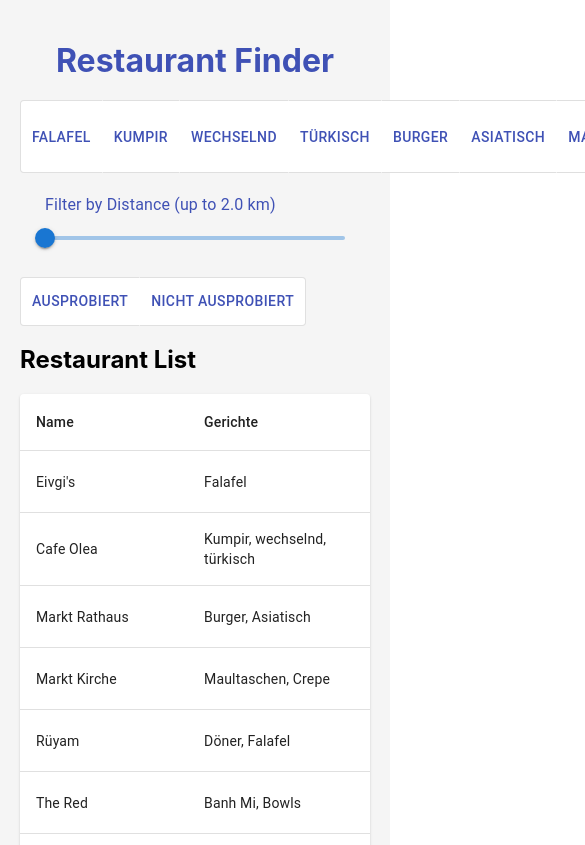
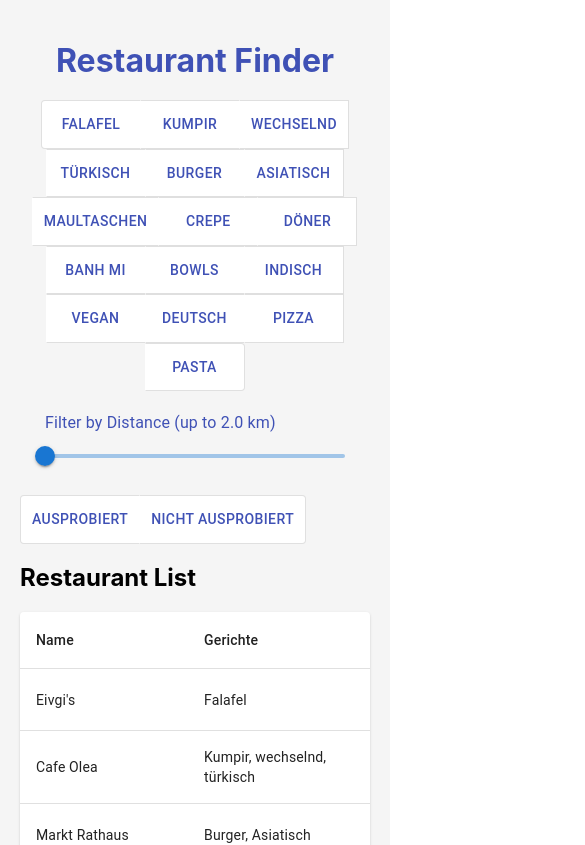
Before and after one commit to JohannesHub/lunch, a React (Create React App) app: page / in a window 390 px wide. Shown: the top 845 px of the page, 585 px wide, since content can reach past the window. Built offline with nearby package versions, Linux system fonts and the light colour scheme.

Commit message:
Make it responsive

```diff
--- a/src/App.tsx
+++ b/src/App.tsx
@@ -55,8 +55,12 @@ const App: React.FC = () => {
   return (
     <div style={{ padding: '20px', backgroundColor: '#f5f5f5', minHeight: '100vh' }}>
       <h1 style={{ textAlign: 'center', marginBottom: '20px', color: '#3f51b5' }}>Restaurant Finder</h1>
-      <Box sx={{ display: 'flex', flexWrap: 'wrap', gap: 1, marginBottom: 2 }}>
-        <ToggleButtonGroup value={selectedDishes} onChange={handleDishChange}>
+      <ToggleButtonGroup
+        value={selectedDishes}
+        onChange={handleDishChange}
+        aria-label="Dish Filter"
+        style={{ display: 'flex', justifyContent: 'center', flexWrap: 'wrap' }}
+      >
         {dishOptions.map((dish, index) => (
           <ToggleButton
             key={index}
@@ -64,14 +68,14 @@ const App: React.FC = () => {
             aria-label={dish}
             style={{
               backgroundColor: selectedDishes.includes(dish) ? '#3f51b5' : '#fff',
-                color: selectedDishes.includes(dish) ? '#fff' : '#3f51b5'
+              color: selectedDishes.includes(dish) ? '#fff' : '#3f51b5',
+              minWidth: '100px', // Mindestbreite für jeden ToggleButton
             }}
           >
             {dish}
           </ToggleButton>
         ))}
       </ToggleButtonGroup>
-      </Box>
       <div style={{ width: '300px', margin: '20px auto' }}>
         <Typography id="distance-slider" gutterBottom style={{ color: '#3f51b5' }}>
           Filter by Distance (up to {maxDistance ? maxDistance.toFixed(1) : '2.0'} km)
```
Lines whose indentation alone changed are shown as unchanged.
